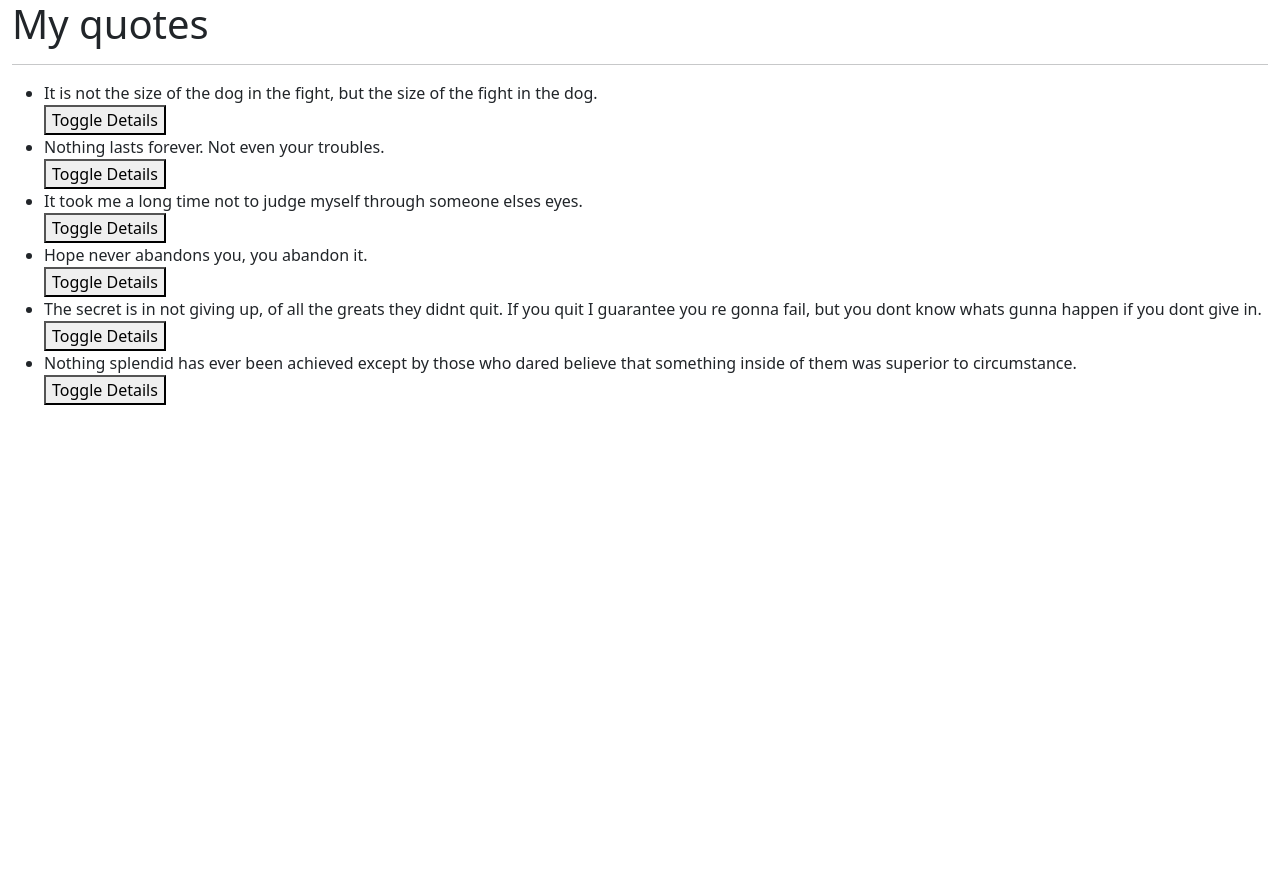
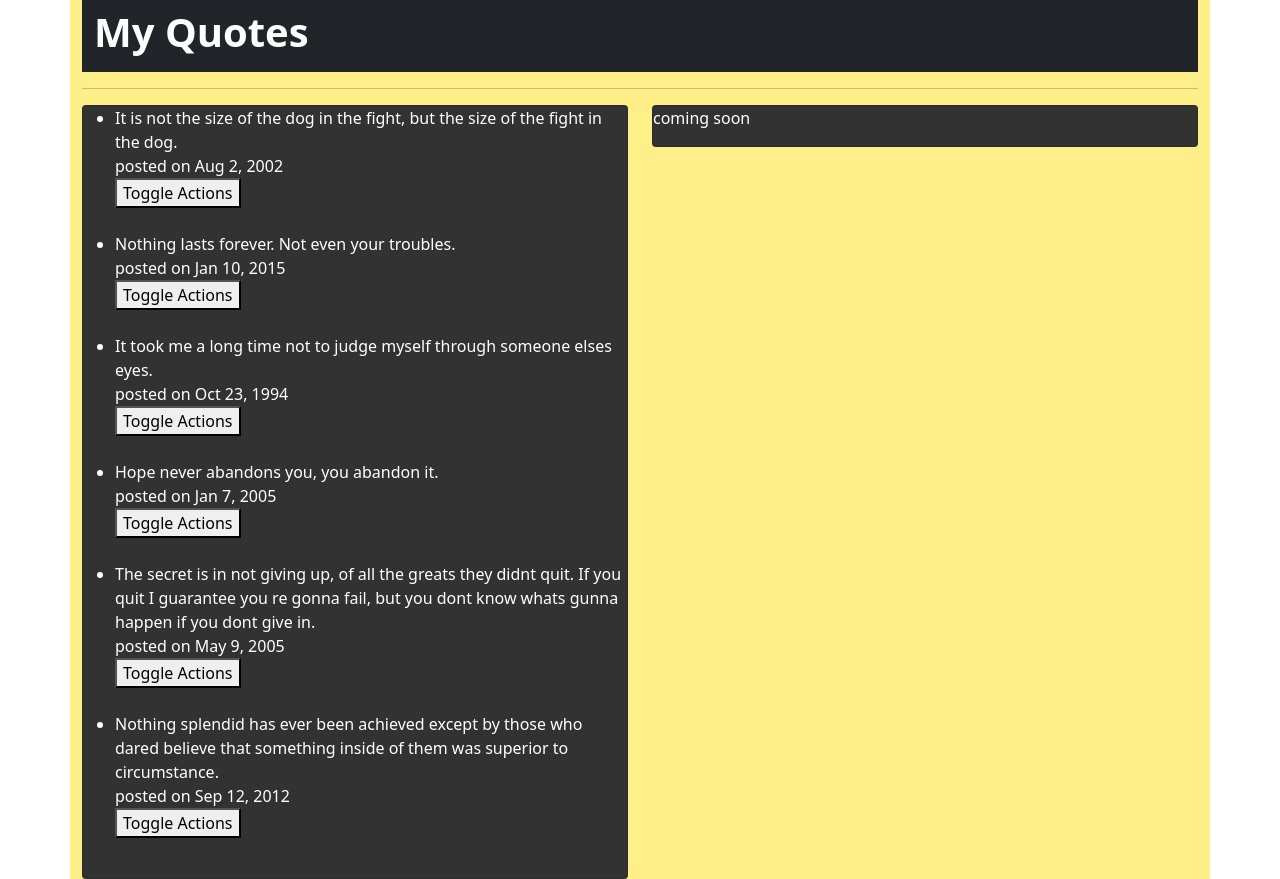
Before and after one commit to DeveloperOwala/Angular-week-one, an Angular app in the folder quote/: page / in a window 1280 px wide. Before the commit the page ends 800 px from the top, so only its background shows below. Built offline with nearby package versions, Linux system fonts and the light colour scheme.

Commit message:
adding tuggle  button

```diff
--- a/quote/src/app/quote-detail/quote-detail.component.html
+++ b/quote/src/app/quote-detail/quote-detail.component.html
@@ -19,5 +19,5 @@
     </button>
 
   </p>
-  <p>{{quote.publisher}}</p>
-<button (click)= 'quoteComplete(true)'>Complete</button>
+  <!-- <p>{{quote.publisher}}</p> -->
+<!-- <button (click)= 'quoteComplete(true)'>Complete</button> -->
--- a/quote/src/app/quote/quote.component.css
+++ b/quote/src/app/quote/quote.component.css
@@ -0,0 +1,15 @@
+.h-1 {
+    background-color: #652a18d5;
+}
+
+.main-pg {
+    background-color: #ffef89;
+}
+
+.dark {
+    background-color: #323232;
+}
+
+/* .col-1 {
+    height: 280px important!;
+} */
--- a/quote/src/app/quote/quote.component.html
+++ b/quote/src/app/quote/quote.component.html
@@ -1,5 +1,5 @@
 
-<div class="container-fluid">
+<!-- <div class="container-fluid">
    <h1>My quotes</h1>
 <hr>
 <ul>
@@ -10,4 +10,33 @@
 
 </div>
 </ul>
-</div>
+</div> -->
+<div class="container main-pg">
+  <nav class="navbar navbar-light bg-dark sticky-top">
+    <div class="container-fluid">
+      <h1> <strong class="text-white text-center">My Quotes</strong></h1>
+    </div>
+  </nav>
+    <hr>
+    <div class="row">
+      <div class="col-md-6">
+        <div class="card dark text-white">
+          <ul>
+            <li *ngFor='let quote of quotes;let i = index'>
+              {{ quote.name }} <br> posted on {{quote.completeDate|date}}
+              <app-quote-detail *ngIf='quote.showPublisher' [quote]='quote' (isComplete) = 'quoteComplete($event,i)'></app-quote-detail>
+              <br><button (click)='toggleDetails(i)'>Toggle Actions</button> <br><br>
+            </li>
+          </ul>
+        </div>
+      </div>
+      <div class="col-md-6 myform">
+
+        <div class="card dark text-white">
+          <p>coming soon</p>
+          <!-- <app-quote (addQuotes)="addNewQuote($event)"></app-quote> -->
+        </div>
+
+      </div>
+    </div>
+  </div>
--- a/quote/src/app/quote/quote.component.ts
+++ b/quote/src/app/quote/quote.component.ts
@@ -43,12 +43,12 @@ export class QuoteComponent implements OnInit {
 //     }
 //   }
 
-//   addNewQuote(quote: Quotes) {
-//     let quoteLength = this.quotes.length;
-//     quote.id = quoteLength + 1;
-//     quote.completeDate = new Date(quote.completeDate)
-//     this.quotes.push(quote)
-//   }
+  addNewQuote(quote: Quotes) {
+    let quoteLength = this.quotes.length;
+    quote.id = quoteLength + 1;
+    quote.completeDate = new Date(quote.completeDate)
+    this.quotes.push(quote)
+  }
 
   constructor() { }
 
```
